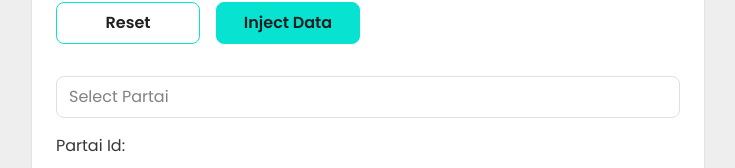
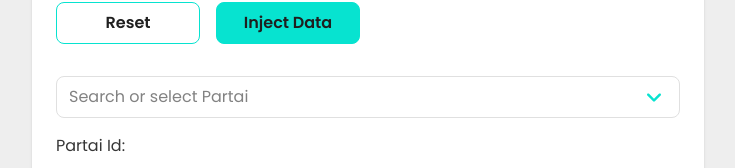
Before and after one commit to muhturmudzi/vue-3-init, a Vue app: page / in a window 1280 px wide. Shown: the part 170-338 px from the top of the page, without its empty margins (272-1007 px from the left). Built offline with nearby package versions, Linux system fonts and the light colour scheme.

Commit message:
add icon arrow

```diff
--- a/src/assets/css/app.css
+++ b/src/assets/css/app.css
@@ -33,7 +33,7 @@
 }
 
 .list-dropdown {
-  @apply opacity-0 invisible absolute border border-solid border-primary-100 rounded-lg top-[120%] left-0 bg-white w-full max-h-0 overflow-y-scroll;
+  @apply opacity-0 invisible absolute border border-solid border-primary-100 rounded-lg top-[120%] left-0 bg-white w-full max-h-0 overflow-y-scroll shadow-lg;
 }
 .list-dropdown.active {
   @apply opacity-100 visible max-h-48 transition-all;
--- a/src/assets/css/components/_list.scss
+++ b/src/assets/css/components/_list.scss
@@ -1,5 +1,5 @@
 .list-dropdown {
-  @apply opacity-0 invisible absolute border border-solid border-primary-100 rounded-lg top-[120%] left-0 bg-white w-full max-h-0 overflow-y-scroll;
+  @apply opacity-0 invisible absolute border border-solid border-primary-100 rounded-lg top-[120%] left-0 bg-white w-full max-h-0 overflow-y-scroll shadow-lg;
 
   &.active {
     @apply opacity-100 visible max-h-48 transition-all;
--- a/src/components/form/InputDropDown.vue
+++ b/src/components/form/InputDropDown.vue
@@ -1,6 +1,7 @@
 <script setup>
 import { computed, ref, watch } from 'vue'
 import { onClickOutside } from '@vueuse/core'
+import IconsArrow from '@/components/icons/Arrow.vue'
 
 const props = defineProps({
   placeholder: {
@@ -91,6 +92,10 @@ onClickOutside(target, () => (showList.value = false))
       @keyup="handleKeyUp"
     />
 
+    <IconsArrow
+      :class="`fill-primary-100 w-7 h-7 transition-transform absolute top-2/4 -translate-y-2/4 right-3 ${showList? '-rotate-180' : ''}`"
+    />
+
     <ul class="list-dropdown" :class="{'active': showList}">
       <li
         v-for="(item, index) in filterList"
--- /dev/null
+++ b/src/components/icons/Arrow.vue
@@ -0,0 +1,5 @@
+<template>
+  <svg xmlns="http://www.w3.org/2000/svg" width="24" height="24" viewBox="0 0 24 24" fill="none">
+    <path d="M12 16C11.8565 16 11.7173 15.9733 11.5824 15.9198C11.4475 15.8664 11.3356 15.7951 11.2466 15.7061L6.29596 10.7901C6.09865 10.5941 6 10.3448 6 10.042C6 9.73918 6.09865 9.48982 6.29596 9.29389C6.49327 9.09796 6.74439 9 7.04933 9C7.35426 9 7.60538 9.09796 7.80269 9.29389L12 13.4618L16.1973 9.29389C16.3946 9.09796 16.6457 9 16.9507 9C17.2556 9 17.5067 9.09796 17.704 9.29389C17.9013 9.48982 18 9.73918 18 10.042C18 10.3448 17.9013 10.5941 17.704 10.7901L12.7534 15.7061C12.6457 15.813 12.5291 15.8888 12.4036 15.9337C12.278 15.9786 12.1435 16.0007 12 16Z" fill=""/>
+  </svg>
+</template>
--- a/src/views/Home.vue
+++ b/src/views/Home.vue
@@ -116,7 +116,7 @@ const inject = (val) => {
     </div>
 
     <InputDropDown
-      placeholder="Select Partai"
+      placeholder="Search or select Partai"
       :list="listData"
       label="name"
       reduce="id"
```
Also changed, not shown: 1 other file (tests, documents, lock files or other folders).
